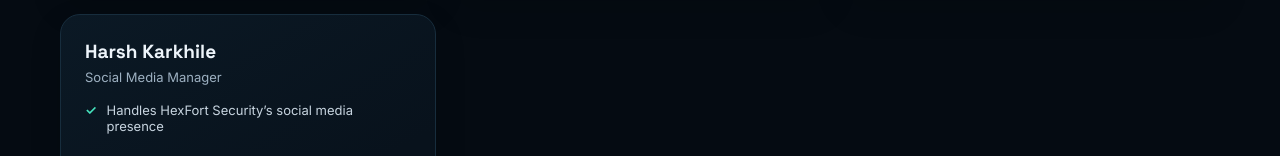
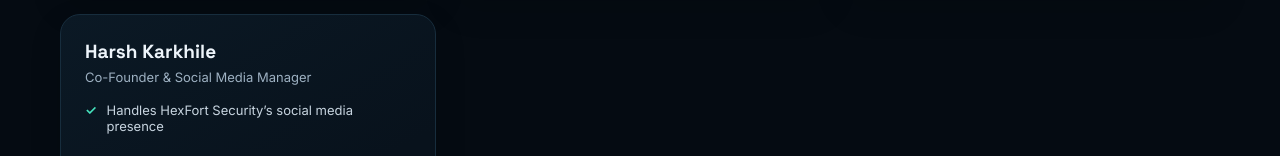
Before and after one commit to Sujal-Kadam99/HexFort-Security, a Next.js app: page /about in a window 1280 px wide. Shown: the part 1030-1186 px from the top of the page. Built offline with nearby package versions, Linux system fonts and the light colour scheme.

Commit message:
Set Harsh as co-founder on About page

```diff
--- a/src/app/about/page.tsx
+++ b/src/app/about/page.tsx
@@ -29,7 +29,7 @@
   },
   {
     name: "Harsh Karkhile",
-    role: "Social Media Manager",
+    role: "Co-Founder & Social Media Manager",
     linkedin: "https://www.linkedin.com/in/harsh-karkhile-9430a6397/",
     bullets: [
       "Handles HexFort Security’s social media presence",
```
